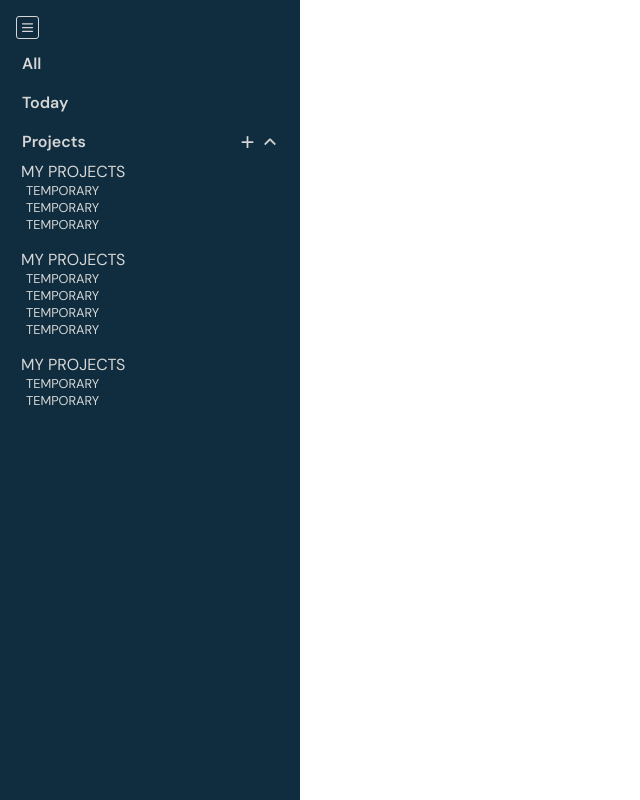
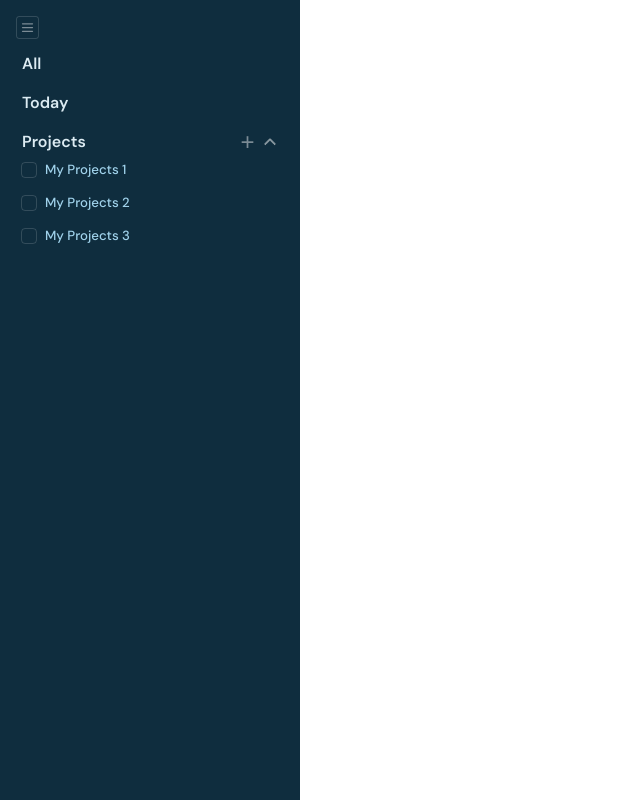
Before and after one commit to EL101/todo-list, a website built with webpack: page src/template.html in a window 1280 px wide. Shown: the whole page, without its empty margins (0-640 px from the left). Built offline with nearby package versions, Linux system fonts and the light colour scheme.

Commit message:
Checkbox styling for project tasks (w/ Claude)

```diff
--- a/src/index.ts
+++ b/src/index.ts
@@ -14,3 +14,4 @@ projects_header?.addEventListener("click", e => {
 
 const add_projects_btn = document.querySelector(".add-projects");
 add_projects_btn?.addEventListener("hover", e => e.stopPropagation());
+add_projects_btn?.addEventListener("click", e => e.stopPropagation());
--- a/src/styles.css
+++ b/src/styles.css
@@ -4,11 +4,15 @@
     box-sizing: border-box;
 }
 :root {
-    --sidebar-text: rgb(214, 214, 214);
+    --sidebar-text-primary: rgb(220, 235, 242);
+    --sidebar-text-secondary: rgb(160, 210, 235);
+    --sidebar-muted: rgba(255,255,255,0.45);
     --sidebar-bg: rgb(15, 45, 62);
     --sidebar-highlight: rgba(127, 127, 127, 0.372);
     --sidebar-active: rgba(67, 67, 67, 0.372);
+    --sidebar-border: rgba(255,255,255,0.15);
 }
+
 html, body {
     height: 100%;
     width: 100%;
@@ -18,6 +22,7 @@ body {
     font-family: "DM Sans", Helvetica, sans-serif;
 }
 
+/* Sidebar */
 .sidebar {
     height: 100%;
     width: clamp(200px, 30vw, 300px);
@@ -28,7 +33,6 @@ body {
     transition: width 0.3s, padding 0.3s, background-color 0.3s ease-out;
     position: relative;
     background-color: var(--sidebar-bg);
-    color: var(--sidebar-text);
 }
 
 .sidebar.collapsed {
@@ -48,7 +52,7 @@ body {
     display: flex;
     align-items: center;
     justify-content: center;
-    border: 1px solid var(--sidebar-text);
+    border: 1px solid var(--sidebar-border);
 }
 
 .sidebar-collapse-button > svg, .collapse-projects-indicator > svg {
@@ -57,8 +61,8 @@ body {
 }
 
 .sidebar-collapse-button > svg path, .collapse-projects-indicator > svg path  {
-    stroke: var(--sidebar-text);
-    fill: var(--sidebar-text);
+    stroke: var(--sidebar-muted);
+    fill: var(--sidebar-muted);
 }
 
 .sidebar.collapsed .sidebar-collapse-button > svg path, .sidebar.collapsed .collapse-projects-indicator > svg path {
@@ -68,6 +72,7 @@ body {
 
 .sidebar.collapsed .sidebar-collapse-button {
     border-color: black;
+    /* background-color: var(--sidebar-bg); */
 }
 
 .sidebar-collapse-button:hover {
@@ -76,7 +81,6 @@ body {
 
 .sidebar-collapse-button:active {
     background-color: var(--sidebar-active);
-
 }
 
 .sidebar-sections {
@@ -97,6 +101,7 @@ body {
     padding: 4px 6px;
     border-radius: 10px;
     cursor: pointer;
+    color: var(--sidebar-text-primary);
 }
 
 .sidebar-section:hover {
@@ -106,6 +111,8 @@ body {
 .sidebar-section:active {
     background-color: var(--sidebar-active);
 }
+
+/* Projects */
 .projects-header {
     display: flex;
     width: 100%;
@@ -132,7 +139,7 @@ body {
     height: 1.3rem;
     background-color: transparent;
     border: none;
-    color: var(--sidebar-text);
+    color: var(--sidebar-muted);
     font-size: 1.5rem;
 }
 
@@ -171,8 +178,58 @@ body {
     max-height: 0;
 }
 
-.project-task {
-    list-style: none;
-    margin-left: 5px;
-    font-size: 0.8rem;
+.project-task-header {
+    display: flex;
+    align-items: center;
+    gap: 0.5rem;
+    font-weight: 500;
+    color: var(--sidebar-text-secondary);
 }
+
+/* Hide the default checkbox */
+.project-task-header input[type="checkbox"] {
+    appearance: none;
+    -webkit-appearance: none;
+    width: 16px;
+    height: 16px;
+    border: 1.5px solid var(--sidebar-border);
+    border-radius: 4px;
+    cursor: pointer;
+    flex-shrink: 0;
+    transition: background-color 0.2s ease, border-color 0.2s ease;
+    position: relative;
+}
+
+/* Checkmark via pseudo-element */
+.project-task-header input[type="checkbox"]::after {
+    content: '';
+    position: absolute;
+    display: none;
+    left: 4px;
+    top: 1px;
+    width: 4px;
+    height: 8px;
+    border: 2px solid var(--sidebar-bg);
+    border-top: none;
+    border-left: none;
+    transform: rotate(45deg);
+}
+
+/* Checked state */
+.project-task-header input[type="checkbox"]:checked {
+    background-color: var(--sidebar-text-secondary); /* matches your sidebar color */
+    border-color: var(--sidebar-text-secondary);
+}
+
+.project-task-header input[type="checkbox"]:checked::after {
+    display: block;
+}
+
+/* Hover state */
+.project-task-header input[type="checkbox"]:hover {
+    border-color: var(--sidebar-text-primary);
+}
+
+.project-task-header label {
+    cursor: pointer;
+}
--- a/src/template.html
+++ b/src/template.html
@@ -33,21 +33,18 @@
                     </div>
                 </div>
                 <div class="projects-container">
-                    <ul class="project-task-container">MY PROJECTS
-                        <li class="project-task">TEMPORARY</li>
-                        <li class="project-task">TEMPORARY</li>
-                        <li class="project-task">TEMPORARY</li>
-                    </ul>
-                    <ul class="project-task-container">MY PROJECTS
-                        <li class="project-task">TEMPORARY</li>
-                        <li class="project-task">TEMPORARY</li>
-                        <li class="project-task">TEMPORARY</li>
-                        <li class="project-task">TEMPORARY</li>
-                    </ul>
-                    <ul class="project-task-container">MY PROJECTS
-                        <li class="project-task">TEMPORARY</li>
-                        <li class="project-task">TEMPORARY</li>
-                    </ul>
+                    <h5 class="project-task-header">
+                        <input type="checkbox" id="project-1" name="project-1">
+                        <label for="project-1">My Projects 1</label>
+                    </h5>
+                    <h5 class="project-task-header">
+                        <input type="checkbox" id="project-2" name="project-2">
+                        <label for="project-2">My Projects 2</label>
+                    </h5>
+                    <h5 class="project-task-header">
+                        <input type="checkbox" id="project-3" name="project-3">
+                        <label for="project-3">My Projects 3</label>
+                    </h5>
                 </div>
             </div>
         </div>
```
Also changed, not shown: src/img/bullet.svg (added).
